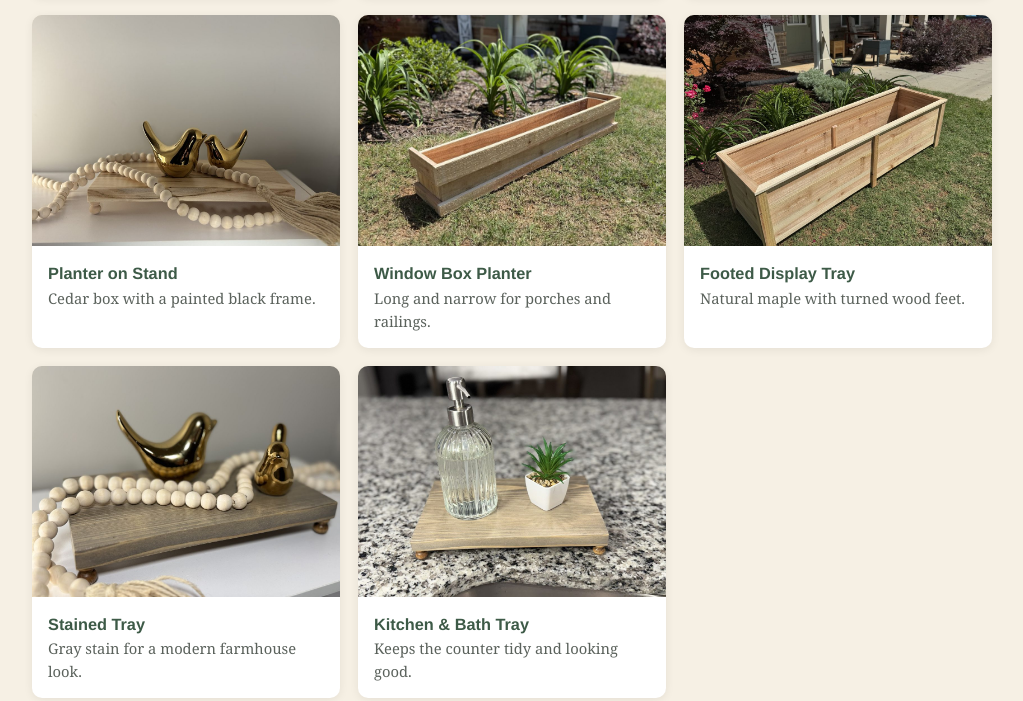
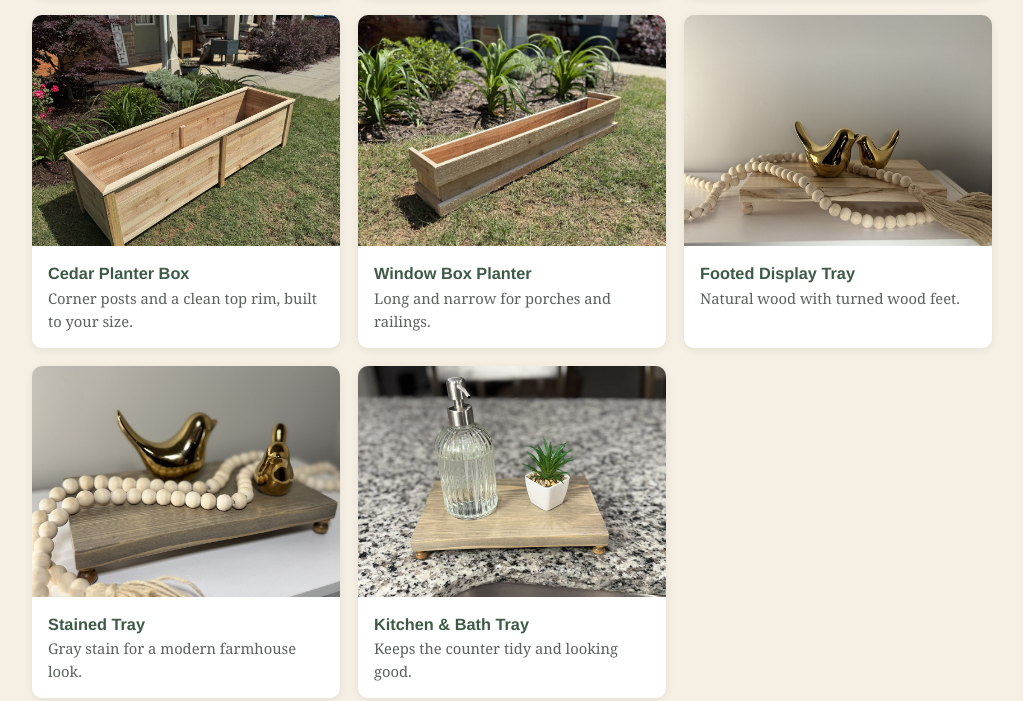
Before and after one commit to kdenny657/foxandfir, a plain HTML site: page index.html in a window 1280 px wide. Shown: the part 1606-2307 px from the top of the page, without its empty margins (128-1151 px from the left). Drawn offline with Linux system fonts and the light colour scheme.

Commit message:
Fix mismatched card captions, reword deals intro
Co-Authored-By: Claude Sonnet 5.5 <noreply@anthropic.com>
Claude-Session: https://claude.ai/code/session_01QjBWF1VhG457YubFbJTBds

```diff
--- a/index.html
+++ b/index.html
@@ -71,9 +71,9 @@ footer{background:var(--fir);color:var(--sand);text-align:center;padding:28px 20
     <div class="card"><div class="ph" style="background-image:url('images/cedar-porch-pair.jpg')" role="img" aria-label="Pair of square cedar planters on legs"></div><div class="body"><h3>Matching Pairs</h3><p>Order one or a matched set.</p></div></div>
     <div class="card"><div class="ph" style="background-image:url('images/planter-large.jpg')" role="img" aria-label="Large cedar planter box"></div><div class="body"><h3>Large Cedar Planter</h3><p>Rot resistant cedar, built to your size.</p></div></div>
     <div class="card"><div class="ph" style="background-image:url('images/planter-raised.jpg')" role="img" aria-label="Raised cedar planter on legs"></div><div class="body"><h3>Raised Planter</h3><p>Standing height, easy on the back.</p></div></div>
-    <div class="card"><div class="ph" style="background-image:url('images/planter-stand.jpg')" role="img" aria-label="Cedar planter on black stand"></div><div class="body"><h3>Planter on Stand</h3><p>Cedar box with a painted black frame.</p></div></div>
+    <div class="card"><div class="ph" style="background-image:url('images/tray-maple.jpg')" role="img" aria-label="Long cedar planter box on a lawn"></div><div class="body"><h3>Cedar Planter Box</h3><p>Corner posts and a clean top rim, built to your size.</p></div></div>
     <div class="card"><div class="ph" style="background-image:url('images/planter-window.jpg')" role="img" aria-label="Long cedar window box planter"></div><div class="body"><h3>Window Box Planter</h3><p>Long and narrow for porches and railings.</p></div></div>
-    <div class="card"><div class="ph" style="background-image:url('images/tray-maple.jpg')" role="img" aria-label="Footed maple display tray with decor"></div><div class="body"><h3>Footed Display Tray</h3><p>Natural maple with turned wood feet.</p></div></div>
+    <div class="card"><div class="ph" style="background-image:url('images/planter-stand.jpg')" role="img" aria-label="Footed display tray with decor"></div><div class="body"><h3>Footed Display Tray</h3><p>Natural wood with turned wood feet.</p></div></div>
     <div class="card"><div class="ph" style="background-image:url('images/tray-gray.jpg')" role="img" aria-label="Gray stained footed tray"></div><div class="body"><h3>Stained Tray</h3><p>Gray stain for a modern farmhouse look.</p></div></div>
     <div class="card"><div class="ph" style="background-image:url('images/tray-sink.jpg')" role="img" aria-label="Wood tray under soap dispenser"></div><div class="body"><h3>Kitchen &amp; Bath Tray</h3><p>Keeps the counter tidy and looking good.</p></div></div>
   </div>
@@ -102,7 +102,7 @@ footer{background:var(--fir);color:var(--sand);text-align:center;padding:28px 20
 
 <section id="deals"><div class="wrap">
   <h2>Woodworker deals</h2>
-  <p class="lead">Tools, lumber, and shop supplies worth a look. This list refreshes automatically.</p>
+  <p class="lead">We take time out of our week to track down the best woodworking and tool deals around, so you can save on the gear that makes building easier.</p>
   <div class="grid" id="dealgrid"><p class="note">Loading deals...</p></div>
   <p class="note" id="updated"></p>
   <p class="note">Prices were listed at Home Depot when this list was last updated and can change at any time.</p>
```
